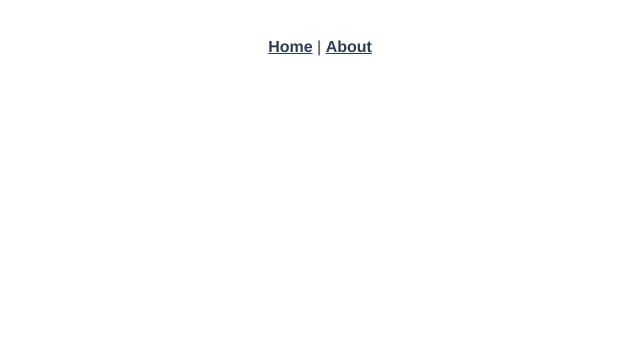
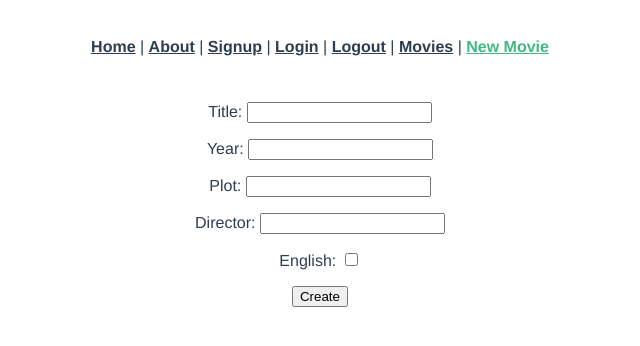
Before and after one commit to kevingerstein/movies-frontend, a Vue app: page /movies/new in a window 1280 px wide. Before the commit this address had no page. Shown: the top 346 px of the page, without its empty margins (320-960 px from the left). Built offline with nearby package versions, Linux system fonts and the light colour scheme.

Commit message:
adds CRUD to vue frontend app

```diff
--- a/src/App.vue
+++ b/src/App.vue
@@ -3,6 +3,16 @@
     <router-link to="/">Home</router-link>
     |
     <router-link to="/about">About</router-link>
+    |
+    <router-link to="/signup">Signup</router-link>
+    |
+    <router-link to="/login">Login</router-link>
+    |
+    <router-link to="/logout">Logout</router-link>
+    |
+    <router-link to="/movies">Movies</router-link>
+    |
+    <router-link to="/movies/new">New Movie</router-link>
   </div>
   <router-view />
 </template>
--- a/src/main.js
+++ b/src/main.js
@@ -5,4 +5,9 @@ import axios from "axios";
 
 axios.defaults.baseURL = process.env.NODE_ENV === "development" ? "http://localhost:3000" : "/";
 
+var jwt = localStorage.getItem("jwt");
+if (jwt) {
+  axios.defaults.headers.common["Authorization"] = `Bearer ${jwt}`;
+}
+
 createApp(App).use(router).mount("#app");
--- /dev/null
+++ b/src/views/Login.vue
@@ -0,0 +1,49 @@
+<script>
+import axios from "axios";
+
+export default {
+  data: function () {
+    return {
+      newSessionParams: {},
+      errors: [],
+    };
+  },
+  methods: {
+    submit: function () {
+      axios
+        .post("/sessions", this.newSessionParams)
+        .then((response) => {
+          axios.defaults.headers.common["Authorization"] = "Bearer " + response.data.jwt;
+          localStorage.setItem("jwt", response.data.jwt);
+          this.$router.push("/");
+        })
+        .catch((error) => {
+          console.log(error.response);
+          this.errors = ["Invalid email or password."];
+          this.email = "";
+          this.password = "";
+        });
+    },
+  },
+};
+</script>
+
+<template>
+  <div class="login">
+    <form v-on:submit.prevent="submit()">
+      <h1>Login</h1>
+      <ul>
+        <li v-for="error in errors" v-bind:key="error">{{ error }}</li>
+      </ul>
+      <div>
+        <label>Email:</label>
+        <input type="email" v-model="newSessionParams.email" />
+      </div>
+      <div>
+        <label>Password:</label>
+        <input type="password" v-model="newSessionParams.password" />
+      </div>
+      <input type="submit" value="Submit" />
+    </form>
+  </div>
+</template>
--- /dev/null
+++ b/src/views/Logout.vue
@@ -0,0 +1,15 @@
+<script>
+import axios from "axios";
+
+export default {
+  created: function () {
+    delete axios.defaults.headers.common["Authorization"];
+    localStorage.removeItem("jwt");
+    this.$router.push("/");
+  },
+};
+</script>
+
+<template>
+  <div class="logout"></div>
+</template>
--- /dev/null
+++ b/src/views/MoviesEdit.vue
@@ -0,0 +1,64 @@
+<script>
+import axios from "axios";
+export default {
+  data: function () {
+    return {
+      movieParams: {},
+      errors: [],
+    };
+  },
+  created: function () {
+    axios.get(`/movies/${this.$route.params.id}`).then((response) => {
+      this.movieParams = response.data;
+    });
+  },
+  methods: {
+    updateMovie: function () {
+      axios
+        .patch(`/movies/${this.movieParams.id}`, this.movieParams)
+        .then((response) => {
+          console.log(response.data);
+          this.$router.push(`/movies/${this.movieParams.id}`);
+          this.movieParams = {};
+        })
+        .catch((error) => {
+          console.log(error.response.data.errors);
+          this.errors = error.response.data.errors;
+        });
+    },
+  },
+};
+</script>
+
+<template>
+  <div class="create-movie">
+    <ul>
+      <li v-for="error in errors" :key="error.id">{{ error }}</li>
+    </ul>
+    <form v-on:submit.prevent="updateMovie()">
+      <p>
+        Title:
+        <input type="text" v-model="movieParams.title" />
+      </p>
+      <p>
+        Year:
+        <input type="text" v-model="movieParams.year" />
+      </p>
+      <p>
+        Plot:
+        <input type="text" v-model="movieParams.plot" />
+      </p>
+      <p>
+        Director:
+        <input type="text" v-model="movieParams.director" />
+      </p>
+      <p>
+        English:
+        <input type="checkbox" v-model="movieParams.english" />
+      </p>
+      <input type="submit" value="Update" />
+    </form>
+  </div>
+</template>
+
+<style></style>
--- /dev/null
+++ b/src/views/MoviesIndex.vue
@@ -0,0 +1,34 @@
+<script>
+import axios from "axios";
+export default {
+  data: function () {
+    return {
+      movies: [],
+    };
+  },
+  created: function () {
+    this.indexMovies();
+  },
+  methods: {
+    indexMovies: function () {
+      axios.get("/movies").then((response) => (this.movies = response.data));
+    },
+  },
+};
+</script>
+
+<template>
+  <div class="index-movies">
+    <div v-for="movie in movies" :key="movie.id">
+      <h3>{{ movie.title }}</h3>
+      <p>{{ movie.year }}</p>
+      <p>{{ movie.plot }}</p>
+      <p>{{ movie.director }}</p>
+      <router-link v-bind:to="`/movies/${movie.id}`">
+        <button>See info</button>
+      </router-link>
+    </div>
+  </div>
+</template>
+
+<style></style>
--- /dev/null
+++ b/src/views/MoviesNew.vue
@@ -0,0 +1,57 @@
+<script>
+import axios from "axios";
+export default {
+  data: function () {
+    return {
+      movieParams: {},
+      errors: [],
+    };
+  },
+  methods: {
+    createMovie: function () {
+      axios
+        .post("/movies", this.movieParams)
+        .then((response) => {
+          console.log(response.data);
+          this.movieParams = {};
+          this.$router.push("/movies");
+        })
+        .catch((error) => {
+          console.log(error.response.data.errors);
+          this.errors = error.response.data.errors;
+        });
+    },
+  },
+};
+</script>
+
+<template>
+  <div class="create-movie">
+    <ul>
+      <li v-for="error in errors" :key="error.id">{{ error }}</li>
+    </ul>
+    <p>
+      Title:
+      <input type="text" v-model="movieParams.title" />
+    </p>
+    <p>
+      Year:
+      <input type="text" v-model="movieParams.year" />
+    </p>
+    <p>
+      Plot:
+      <input type="text" v-model="movieParams.plot" />
+    </p>
+    <p>
+      Director:
+      <input type="text" v-model="movieParams.director" />
+    </p>
+    <p>
+      English:
+      <input type="checkbox" v-model="movieParams.english" />
+    </p>
+    <button v-on:click="createMovie()">Create</button>
+  </div>
+</template>
+
+<style></style>
--- /dev/null
+++ b/src/views/MoviesShow.vue
@@ -0,0 +1,39 @@
+<script>
+import axios from "axios";
+export default {
+  data: function () {
+    return {
+      movie: {},
+    };
+  },
+  created: function () {
+    this.showMovie();
+  },
+  methods: {
+    showMovie: function () {
+      axios.get(`/movies/${this.$route.params.id}`).then((response) => (this.movie = response.data));
+    },
+    destroyMovie: function () {
+      axios.delete(`movies/${this.movie.id}`).then((response) => {
+        console.log(response.data);
+        this.$router.push("/movies");
+      });
+    },
+  },
+};
+</script>
+
+<template>
+  <div class="show-movie">
+    <h3>{{ movie.title }}</h3>
+    <p>{{ movie.year }}</p>
+    <p>{{ movie.plot }}</p>
+    <p>{{ movie.director }}</p>
+    <router-link :to="`/movies/${movie.id}/edit`">
+      <button>Edit</button>
+    </router-link>
+    <button v-on:click="destroyMovie()">Destroy</button>
+  </div>
+</template>
+
+<style></style>
--- /dev/null
+++ b/src/views/Signup.vue
@@ -0,0 +1,53 @@
+<script>
+import axios from "axios";
+
+export default {
+  data: function () {
+    return {
+      newUserParams: {},
+      errors: [],
+    };
+  },
+  methods: {
+    submit: function () {
+      axios
+        .post("/users", this.newUserParams)
+        .then((response) => {
+          console.log(response.data);
+          this.$router.push("/login");
+        })
+        .catch((error) => {
+          this.errors = error.response.data.errors;
+        });
+    },
+  },
+};
+</script>
+
+<template>
+  <div class="signup">
+    <form v-on:submit.prevent="submit()">
+      <h1>Signup</h1>
+      <ul>
+        <li v-for="error in errors" v-bind:key="error">{{ error }}</li>
+      </ul>
+      <div>
+        <label>Name:</label>
+        <input type="text" v-model="newUserParams.name" />
+      </div>
+      <div>
+        <label>Email:</label>
+        <input type="email" v-model="newUserParams.email" />
+      </div>
+      <div>
+        <label>Password:</label>
+        <input type="password" v-model="newUserParams.password" />
+      </div>
+      <div>
+        <label>Password confirmation:</label>
+        <input type="password" v-model="newUserParams.password_confirmation" />
+      </div>
+      <input type="submit" value="Submit" />
+    </form>
+  </div>
+</template>
```
Also changed, not shown: src/router/index.js (+14 -0 lines).
